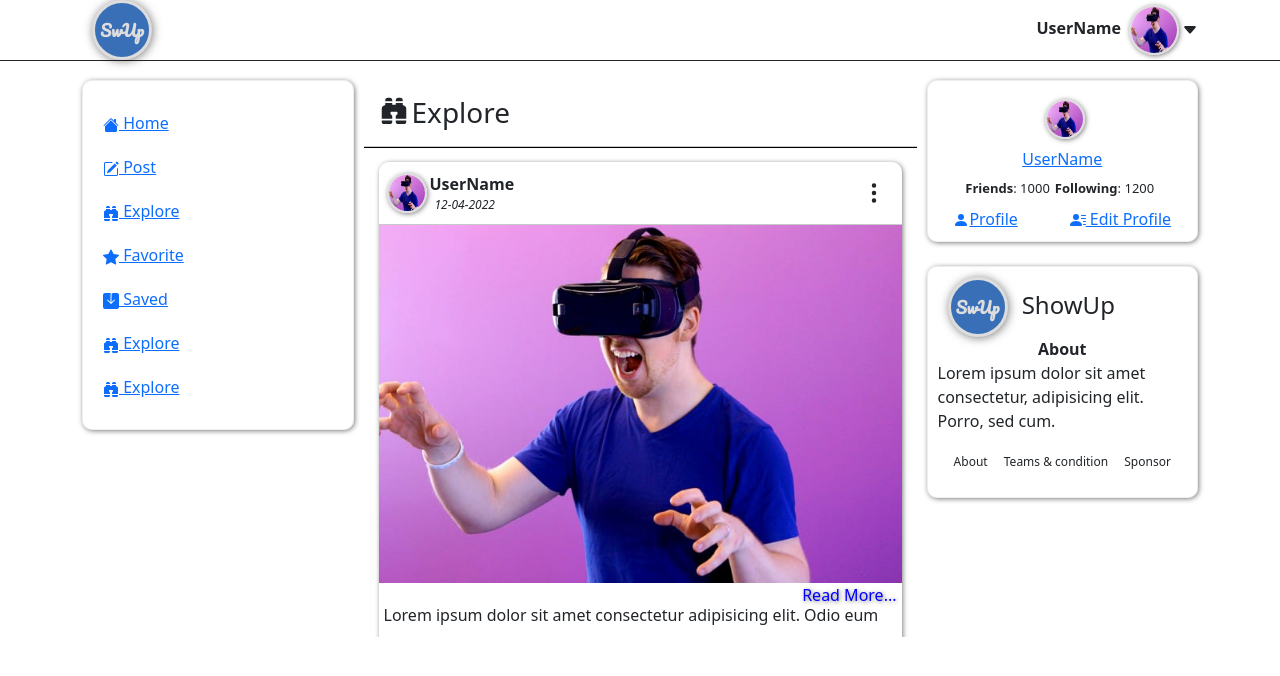
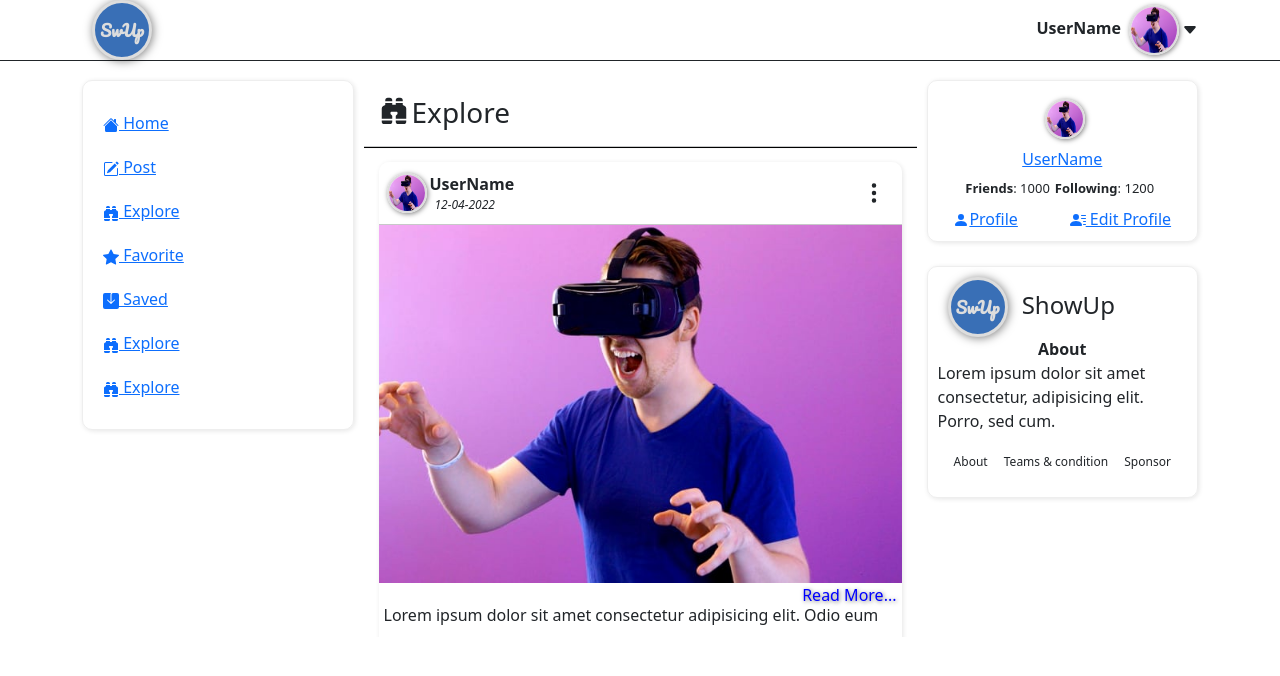
Before and after one commit to jovick-coder/show-up-frontend, a React (Create React App) app: page /explore in a window 1280 px wide. Shown: the top 676 px of the page. Built offline with nearby package versions, Linux system fonts and the light colour scheme.

Commit message:
fix shadow

```diff
--- a/src/components/Footer/FooterComponent.css
+++ b/src/components/Footer/FooterComponent.css
@@ -4,7 +4,7 @@
   padding: 10px;
   display: inline-flex;
   flex-direction: column;
-  box-shadow: 1px 1px 5px rgba(0, 0, 0, 0.5);
+  box-shadow: 1px 1px 5px rgba(0, 0, 0, 0.1);
 }
 .FooterComponent ul {
   list-style: none;
--- a/src/components/Post/PostComponent.css
+++ b/src/components/Post/PostComponent.css
@@ -2,7 +2,7 @@
   background-color: rgba(255, 255, 255, 0.5);
   margin: 15px;
   border-radius: 10px;
-  box-shadow: 1px 1px 5px rgba(0, 0, 0, 0.5);
+  box-shadow: 1px 1px 5px rgba(0, 0, 0, 0.1);
 }
 .PostComponent .header {
   padding: 10px 0;
--- a/src/components/ProfileCard/ProfileCardComponent.css
+++ b/src/components/ProfileCard/ProfileCardComponent.css
@@ -5,7 +5,7 @@
   display: flex;
   justify-content: center;
   flex-direction: column;
-  box-shadow: 1px 1px 5px rgba(0, 0, 0, 0.5);
+  box-shadow: 1px 1px 5px rgba(0, 0, 0, 0.1);
 }
 .ProfileCardComponent ul {
   font-size: 13px;
--- a/src/components/SideNav/SideNavComponent.css
+++ b/src/components/SideNav/SideNavComponent.css
@@ -1,8 +1,9 @@
 .SideNavComponent {
   border: solid 1px rgba(221, 221, 221, 0.5);
-  box-shadow: 1px 1px 5px rgba(0, 0, 0, 0.5);
+  box-shadow: 1px 1px 5px rgba(0, 0, 0, 0.1);
   border-radius: 10px;
   padding: 20px 10px;
+  /* border: solid red; */
 }
 .SideNavComponent ul {
   list-style: none;
@@ -35,3 +36,8 @@
   font-size: 20px;
   border-radius: 5px;
 }
+@media screen and (max-width: 767px) {
+  .SideNavComponent {
+    border: solid red;
+  }
+}
```
